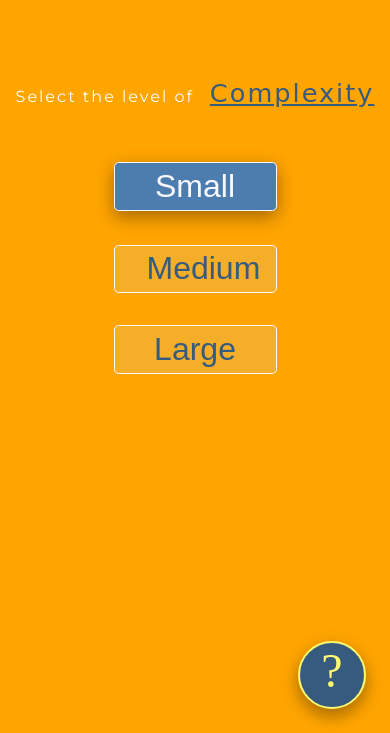
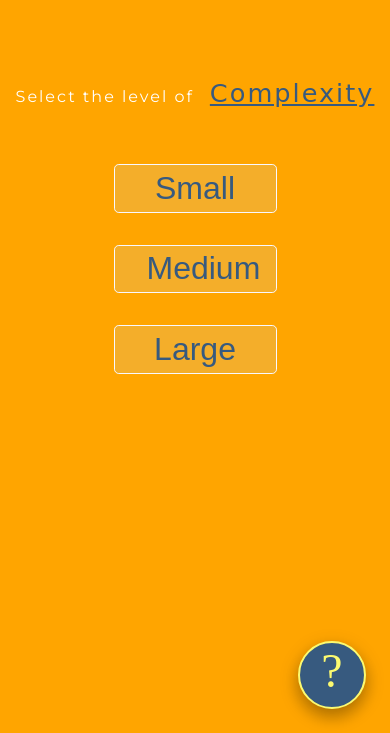
Before and after one commit to RobertShaw1/story-point-estimator, a website: page index.html in a window 390 px wide. In both pictures the pointer is over the button "Small". Shown: the part 111-844 px from the top of the page. Drawn offline with Linux system fonts and the light colour scheme.

Commit message:
button styling

```diff
--- a/style.css
+++ b/style.css
@@ -237,6 +237,13 @@ body {
     margin: 1rem 1rem;
   }
 
+  .btn:hover {
+    background-color: rgba(200,210,210,.2);
+    color: var(--dark);
+    transform: none;
+    box-shadow: none;
+  }
+
   .factor-row {
     font-size: 1rem;
     justify-content: space-evenly;
```
